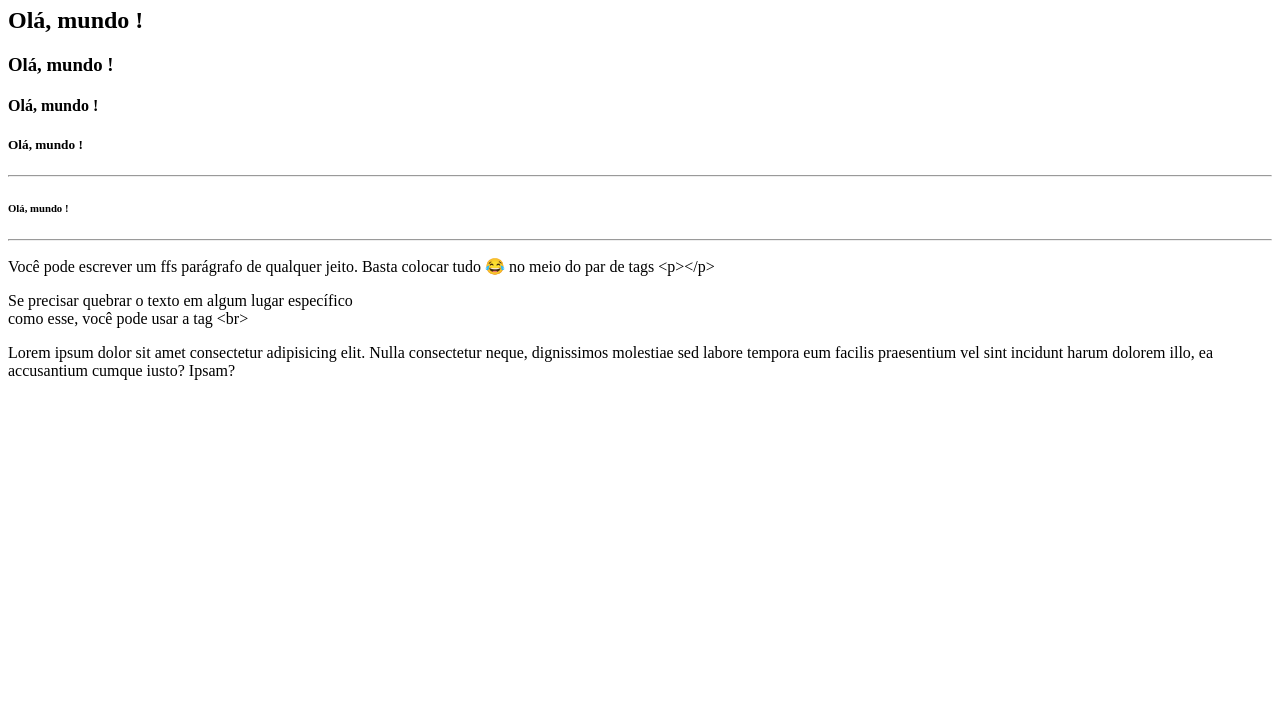
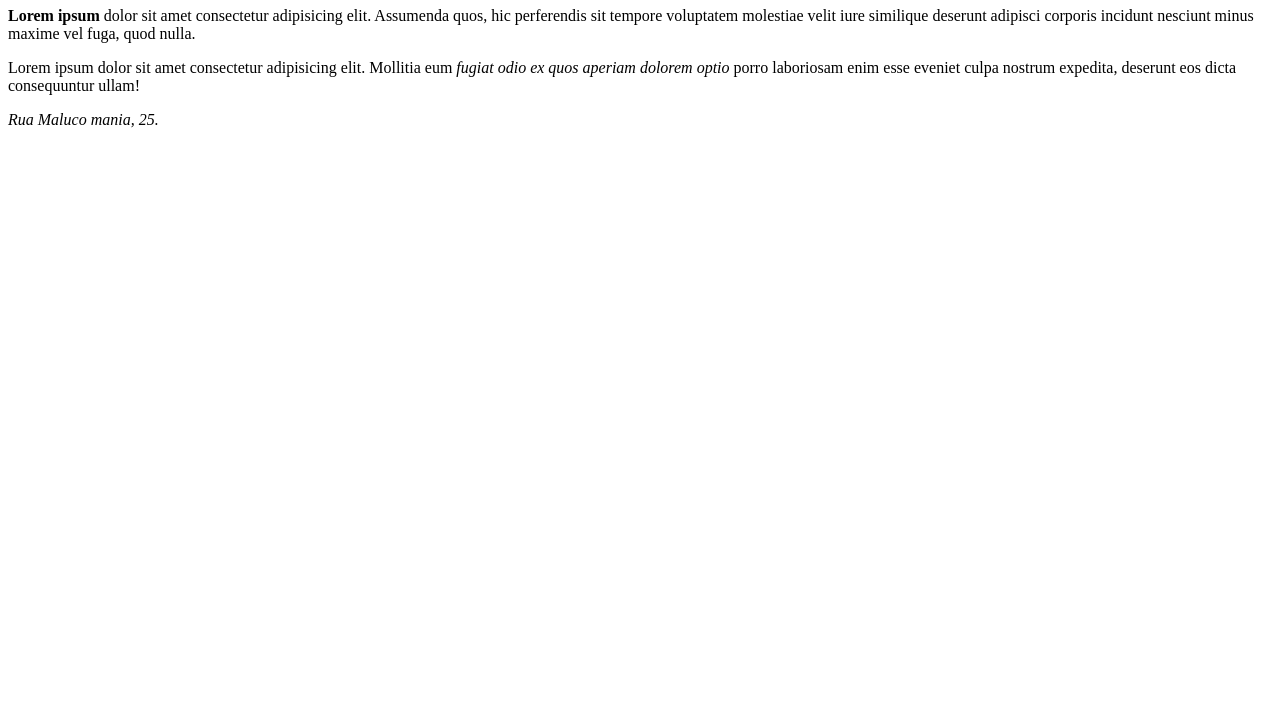
Before and after one commit to Romisson/html-estudos, a plain HTML site: page index.html in a window 1280 px wide. Shown: the part 73-800 px from the top of the page. Drawn offline with Linux system fonts and the light colour scheme.

Commit message:
Adicionado tags semânticas

```diff
--- a/index.html
+++ b/index.html
@@ -7,26 +7,18 @@
     <link rel="shortcut icon" href="assets/logo_home.png" type="image/x-icon">
 </head>
 <body>
-    <h1>Olá, mundo !</h1>
-    <h2>Olá, mundo !</h2>
-    <h3>Olá, mundo !</h3>
-    <h4>Olá, mundo !</h4>
-    <h5>Olá, mundo !</h5>
-    <hr>
-    <h6>Olá, mundo !</h6>
-    <hr>
-    <p>Você pode escrever um ffs parágrafo de qualquer jeito. Basta colocar tudo &#x1F602 no meio do par de tags <!-- <p></p>-->
-        &lt;p&gt;&lt;/p&gt;</p>
-
-    <p>
-        Se precisar quebrar
-        o texto em algum lugar
-        específico <br> como esse,
-        você pode usar a tag &lt;br&gt;
+    <h1>Título da página</h1>
+    <p> <!-- strong é um tag semântica que fará com que o texto fique em negrito e o navegador entende que há um "força" neste exato texto -->
+        <strong>Lorem ipsum</strong> dolor sit amet consectetur adipisicing elit. Assumenda quos, hic perferendis sit tempore voluptatem molestiae velit iure similique deserunt adipisci corporis incidunt nesciunt minus maxime vel fuga, quod nulla.
     </p>
 
-    <!-- Este é um comentário!!!!-->
-    <p>Lorem ipsum dolor sit amet consectetur adipisicing elit. Nulla consectetur neque, dignissimos molestiae sed labore tempora eum facilis praesentium vel sint incidunt harum dolorem illo, ea accusantium cumque iusto? Ipsam?</p>
+    <p> <!-- <em> -> Serve para dar ênfase no texto. Além de deixá-lo em itálico -->
+        Lorem ipsum dolor sit amet consectetur adipisicing elit. Mollitia eum <em>fugiat odio ex quos aperiam dolorem optio</em> porro laboriosam enim esse eveniet culpa nostrum expedita, deserunt eos dicta consequuntur ullam!
+    </p>
+
+    <!-- Tag semânticas servem para que o navagador entenda exatamente sobre o que aquele trecho de código significa. Ex: <address></address> -> Serve para exemplificar que este código que será inserido será um endereço.      -->
+    <address>Rua Maluco mania, 25.</address>
+
 
 </body>
 </html>
```
